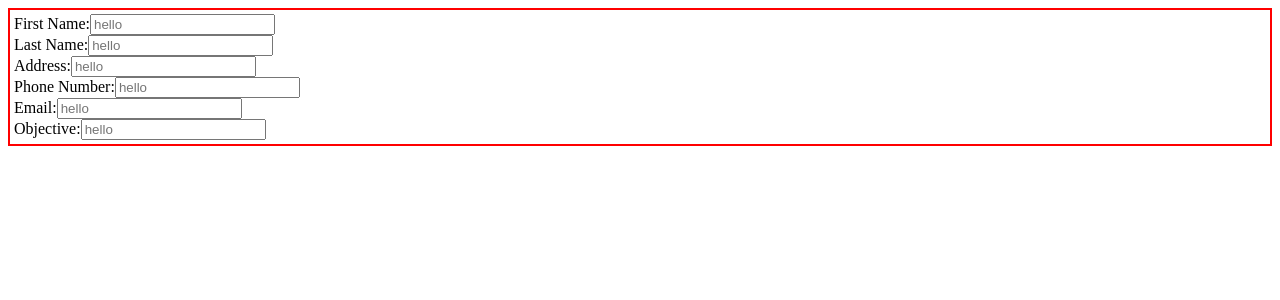
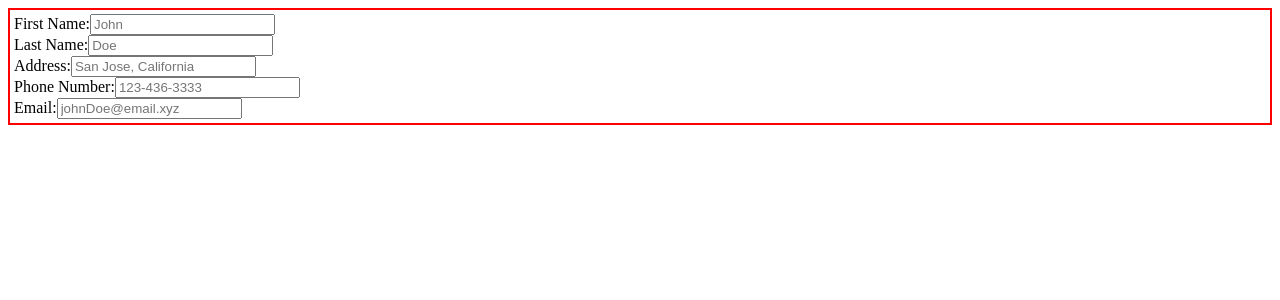
Before and after one commit to ralphorteza/cv-project, a React (Create React App) app: page / in a window 1280 px wide. Shown: the top 300 px of the page. Built offline with nearby package versions, Linux system fonts and the light colour scheme.

Commit message:
Add form items and useState hook in GeneralInfo.js

```diff
--- a/src/App.js
+++ b/src/App.js
@@ -1,14 +1,31 @@
-import React, { Component } from "react";
+// import React, { Component } from "react";
+// import GeneralInfo from "./components/form/GeneralInfo";
+// import "./App.css"
+// class App extends Component {
+//   render() {
+//     const [genInfo, setGenInfo] = React.useState({
+
+//     })
+//     return (
+//       <div>
+//         <GeneralInfo />
+//       </div>
+//     )
+//   }
+// }
+
+// export default App;
+
+import React from "react";
 import GeneralInfo from "./components/form/GeneralInfo";
-import "./App.css"
-class App extends Component {
-  render() {
-    return (
-      <div>
-        <GeneralInfo />
-      </div>
-    )
-  }
+import "./App.css";
+
+export default function App() {
+
+  return (
+    <div>
+      <GeneralInfo
+      />
+    </div>
+  );
 }
-
-export default App;
--- a/src/components/form/GeneralInfo.js
+++ b/src/components/form/GeneralInfo.js
@@ -1,30 +1,77 @@
 import React from "react";
+
 export default function GeneralInfo() {
+    const [genInfo, setGenInfo] = React.useState({
+      firstName: "",
+      lastName: "",
+      address: "",
+      phoneNumber: "",
+      email: "",
+    });
+
+    function handleChange(event) {
+      console.log(event);
+      const {name, value} = event.target;
+
+      setGenInfo(prevInfo => {
+        return {
+          ...prevInfo,
+          [name]: value
+        }
+      });
+    }
+
     return(
       <form className="general-info">
         <label>
           First Name:
-          <input type="text" placeholder="hello"/>
+          <input
+            type="text"
+            placeholder="John"
+            onChange={handleChange}
+            name="firstName"
+            value={genInfo.firstName}
+          />
         </label>
         <label>
           Last Name:
-          <input type="text" placeholder="hello"/>
+          <input
+            type="text"
+            placeholder="Doe"
+            onChange={handleChange}
+            name="lastName"
+            value={genInfo.lastName}
+          />
         </label>
         <label>
           Address:
-          <input type="text" placeholder="hello"/>
+          <input
+            type="text"
+            placeholder="San Jose, California"
+            onChange={handleChange}
+            name="address"
+            value={genInfo.address}
+          />
         </label>
         <label>
           Phone Number:
-          <input type="text" placeholder="hello"/>
+          <input
+            type="text"
+            placeholder="123-436-3333"
+            onChange={handleChange}
+            name="phoneNumber"
+            value={genInfo.phoneNumber}
+          />
         </label>
         <label>
           Email:
-          <input type="text" placeholder="hello"/>
-        </label>
-        <label>
-          Objective:
-          <input type="text" placeholder="hello"/>
+          <input
+            type="text"
+            placeholder="johnDoe@email.xyz"
+            onChange={handleChange}
+            name="email"
+            value={genInfo.email}
+            />
         </label>
       </form>
     );
```
